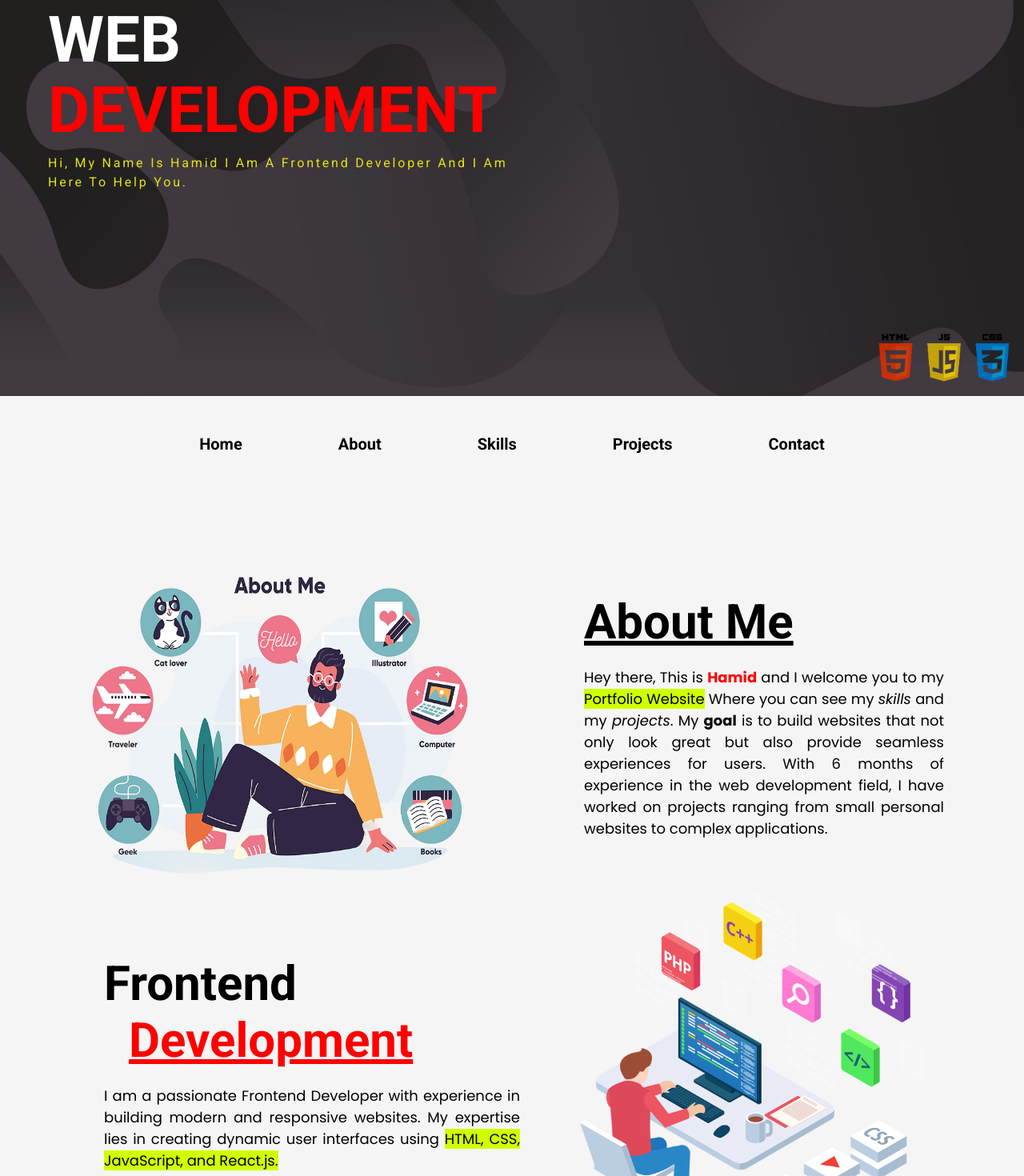
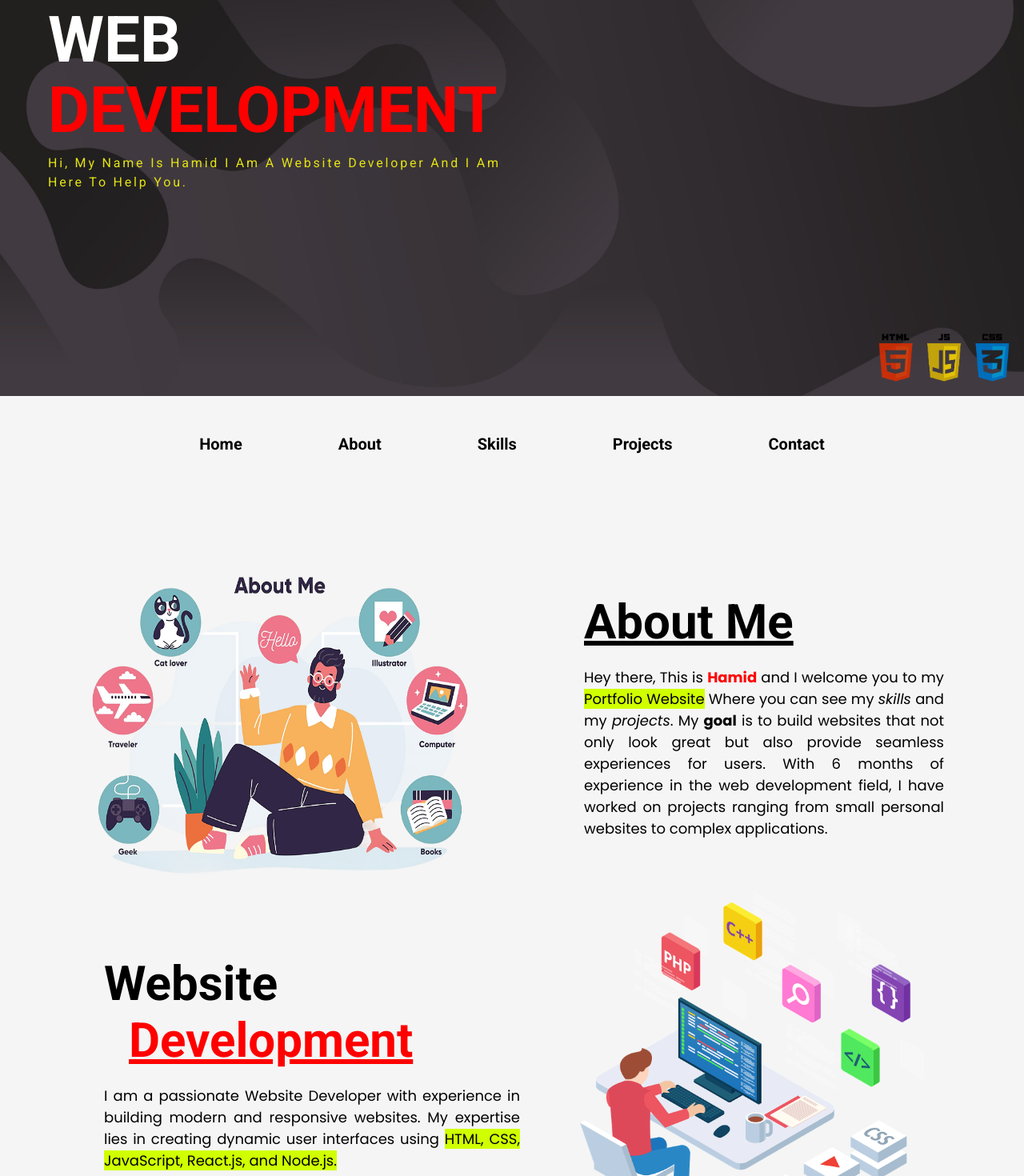
Before and after one commit to EWeblify/EWeblify-Portfolio, a React (Create React App) app: page / in a window 1280 px wide. Shown: the part 305-1775 px from the top of the page at 80% size. Built offline with nearby package versions, Linux system fonts and the light colour scheme; a web font is replaced by a local one.

Commit message:
updated content

```diff
--- a/src/components/Eweblify.js
+++ b/src/components/Eweblify.js
@@ -96,7 +96,7 @@ const Eweblify = () => {
             <h1>
               WEB <br /> <span>DEVELOPMENT</span>
             </h1>
-            <p>Hi, My Name Is Hamid I Am A Frontend Developer And I Am Here To Help You.</p>
+            <p>Hi, My Name Is Hamid I Am A Website Developer And I Am Here To Help You.</p>
           </div>
           <div className="card-sec">
             <div className="card card1">
@@ -149,10 +149,10 @@ const Eweblify = () => {
           {({ inView, ref }) => (
             <div className={`content con ${inView ? 'reveal' : ''}`} ref={ref}>
               <h1>
-                Frontend <br /> <span>Development</span>
+                Website <br /> <span>Development</span>
               </h1>
               <p>
-                I am a passionate Frontend Developer with experience in building modern and responsive websites. My expertise lies in creating dynamic user interfaces using <span>HTML, CSS, JavaScript, and React.js.</span>
+                I am a passionate Website Developer with experience in building modern and responsive websites. My expertise lies in creating dynamic user interfaces using <span>HTML, CSS, JavaScript, React.js, and Node.js.</span>
               </p>
             </div>
           )}
@@ -242,9 +242,9 @@ const Eweblify = () => {
         <ul>
           <li>Responsive Web Design</li>
           <li>Dynamic Websites</li>
+          <li>Backend</li>
           <li>Frontend Development Using HTML, CSS, JavaScript, React.js</li>
           <li>Web Animations</li>
-          <li>Custom Solutions</li>
           <li>Performance Optimization</li>
         </ul>
       </div>
```
